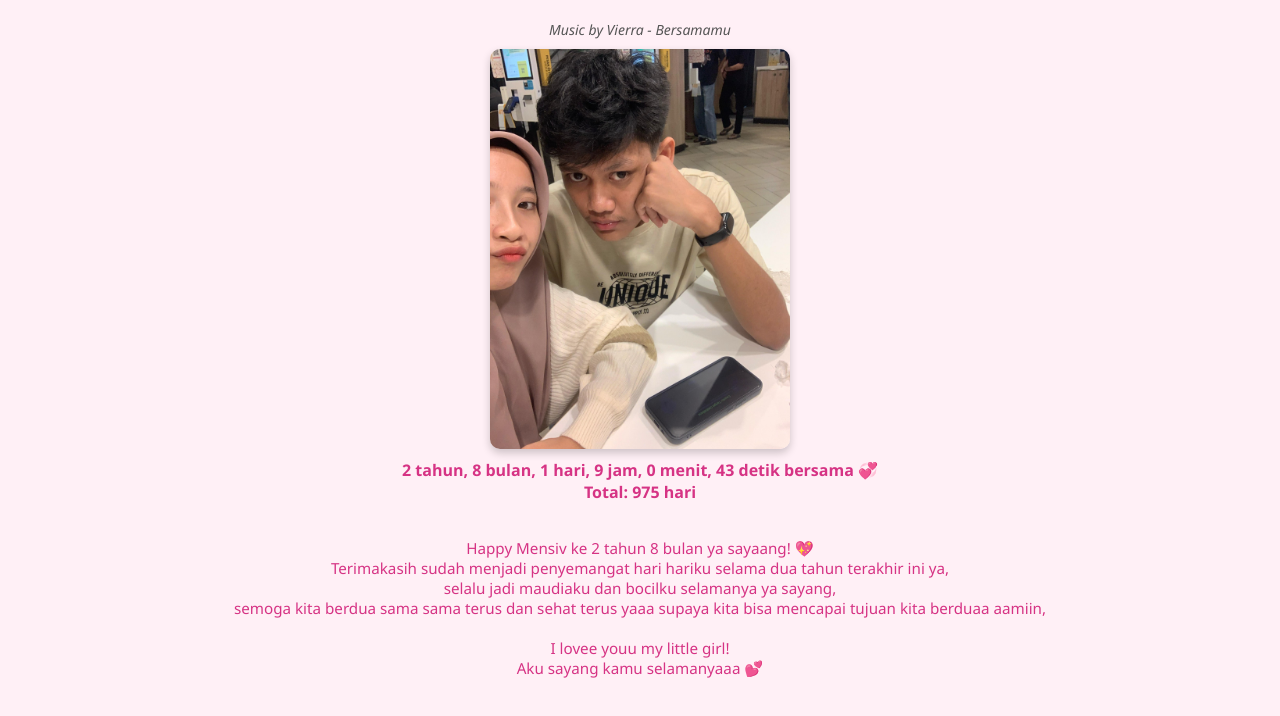
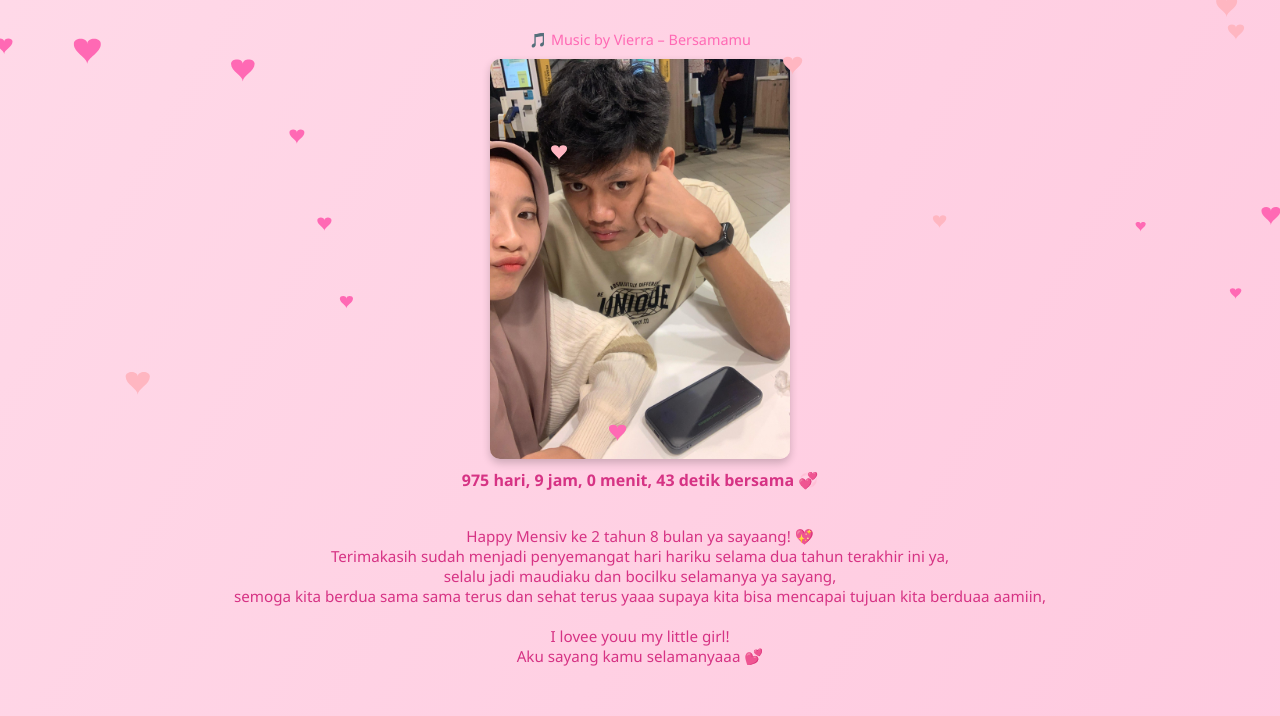
Before and after one commit to sevenoct/formaudy, a plain HTML site: page main.html in a window 1280 px wide. Drawn offline with Linux system fonts and the light colour scheme.

Commit message:
Update main.html

```diff
--- a/main.html
+++ b/main.html
@@ -9,7 +9,9 @@
       margin: 0;
       padding: 0;
       font-family: 'Segoe UI', sans-serif;
-      background-color: #fff0f6;
+      background: linear-gradient(120deg, #fff0f6, #ffe0ec, #ffc0da);
+      background-size: 400% 400%;
+      animation: gradientBG 15s ease infinite;
       color: #d63384;
       display: flex;
       flex-direction: column;
@@ -19,12 +21,23 @@
       text-align: center;
       overflow-x: hidden;
     }
+
+    @keyframes gradientBG {
+      0% { background-position: 0% 50%; }
+      50% { background-position: 100% 50%; }
+      100% { background-position: 0% 50%; }
+    }
+
     .music-player {
       margin-top: 20px;
-      font-size: 14px;
-      color: #555;
-      font-style: italic;
     }
+
+    .music-credit {
+      font-size: 0.9em;
+      margin-top: 10px;
+      color: #ff69b4;
+    }
+
     .photo-container {
       width: 90%;
       max-width: 300px;
@@ -33,20 +46,39 @@
       overflow: hidden;
       box-shadow: 0 4px 8px rgba(0,0,0,0.2);
     }
+
     .photo-container img {
       width: 100%;
       display: block;
+      transition: opacity 0.5s ease-in-out;
     }
+
     .message {
       font-size: 0.95em;
       padding: 15px;
       white-space: pre-line;
     }
+
     .counter {
       margin-top: 10px;
       font-weight: bold;
       font-size: 1em;
     }
+
+    canvas {
+      position: fixed;
+      top: 0;
+      left: 0;
+      pointer-events: none;
+      z-index: 999;
+    }
+
+    #visualizer {
+      width: 100%;
+      height: 60px;
+      margin-top: 10px;
+    }
+
     audio {
       display: none;
     }
@@ -54,11 +86,12 @@
 </head>
 <body>
   <div class="music-player">
-    Music by Vierra - Bersamamu
     <audio id="bgMusic" autoplay loop>
       <source src="audio/bersamamu.mp3" type="audio/mpeg" />
-      Your browser does not support the audio element.
+      Browser tidak mendukung audio.
     </audio>
+    <canvas id="visualizer"></canvas>
+    <div class="music-credit">🎵 Music by Vierra – Bersamamu</div>
   </div>
 
   <div class="photo-container">
@@ -77,68 +110,132 @@
     Aku sayang kamu selamanyaaa 💕
   </div>
 
+  <canvas id="effectCanvas"></canvas>
+
   <script>
-    const startDate = new Date("2022-10-10T20:00:00+07:00");
-
-    function getJakartaTimeNow() {
-      return new Date(new Date().toLocaleString("en-US", { timeZone: "Asia/Jakarta" }));
+    // Counter waktu
+    const start = new Date("2022-10-10T13:00:00+07:00"); // Waktu Jakarta
+    function updateCounter() {
+      const now = new Date();
+      const diff = now - start;
+      const seconds = Math.floor(diff / 1000);
+      const days = Math.floor(seconds / (3600 * 24));
+      const hours = Math.floor((seconds % (3600 * 24)) / 3600);
+      const minutes = Math.floor((seconds % 3600) / 60);
+      const secs = seconds % 60;
+      document.getElementById("counter").innerText =
+        `${days} hari, ${hours} jam, ${minutes} menit, ${secs} detik bersama 💞`;
     }
-
-    function getDurationComponents(start, end) {
-      let years = end.getFullYear() - start.getFullYear();
-      let months = end.getMonth() - start.getMonth();
-      let days = end.getDate() - start.getDate();
-      let hours = end.getHours() - start.getHours();
-      let minutes = end.getMinutes() - start.getMinutes();
-      let seconds = end.getSeconds() - start.getSeconds();
-
-      if (seconds < 0) {
-        seconds += 60;
-        minutes--;
-      }
-      if (minutes < 0) {
-        minutes += 60;
-        hours--;
-      }
-      if (hours < 0) {
-        hours += 24;
-        days--;
-      }
-      if (days < 0) {
-        const prevMonth = new Date(end.getFullYear(), end.getMonth(), 0);
-        days += prevMonth.getDate();
-        months--;
-      }
-      if (months < 0) {
-        months += 12;
-        years--;
-      }
-
-      return { years, months, days, hours, minutes, seconds };
-    }
-
-    function updateCounter() {
-      const now = getJakartaTimeNow();
-      const diffInMs = now - startDate;
-      const totalDays = Math.floor(diffInMs / (1000 * 60 * 60 * 24));
-
-      const { years, months, days, hours, minutes, seconds } = getDurationComponents(startDate, now);
-
-      document.getElementById("counter").innerText =
-        `${years} tahun, ${months} bulan, ${days} hari, ` +
-        `${hours} jam, ${minutes} menit, ${seconds} detik bersama 💞\n` +
-        `Total: ${totalDays} hari`;
-    }
-
     setInterval(updateCounter, 1000);
     updateCounter();
 
+    // Slideshow dengan transisi halus
     const photos = ["images/photo1.jpg", "images/photo2.jpg", "images/photo3.jpg"];
     let index = 0;
     setInterval(() => {
-      index = (index + 1) % photos.length;
-      document.getElementById("slideshow-image").src = photos[index];
+      const img = document.getElementById("slideshow-image");
+      img.style.opacity = 0;
+      setTimeout(() => {
+        index = (index + 1) % photos.length;
+        img.src = photos[index];
+        img.style.opacity = 1;
+      }, 500);
     }, 3000);
+
+    // Musik visualizer
+    const canvas = document.getElementById("visualizer");
+    const ctx = canvas.getContext("2d");
+    canvas.width = window.innerWidth;
+    canvas.height = 60;
+    const audioCtx = new (window.AudioContext || window.webkitAudioContext)();
+    const audio = document.getElementById("bgMusic");
+    const source = audioCtx.createMediaElementSource(audio);
+    const analyser = audioCtx.createAnalyser();
+    source.connect(analyser);
+    analyser.connect(audioCtx.destination);
+    analyser.fftSize = 64;
+    const bufferLength = analyser.frequencyBinCount;
+    const dataArray = new Uint8Array(bufferLength);
+
+    function drawVisualizer() {
+      requestAnimationFrame(drawVisualizer);
+      analyser.getByteFrequencyData(dataArray);
+      ctx.clearRect(0, 0, canvas.width, canvas.height);
+      const barWidth = canvas.width / bufferLength;
+      let x = 0;
+      for (let i = 0; i < bufferLength; i++) {
+        const barHeight = dataArray[i] / 2;
+        ctx.fillStyle = "#ff69b4";
+        ctx.fillRect(x, canvas.height - barHeight, barWidth - 1, barHeight);
+        x += barWidth;
+      }
+    }
+    audio.play().then(() => {
+      drawVisualizer();
+    }).catch(() => {
+      // Autoplay tidak diizinkan
+      document.addEventListener('click', () => {
+        audio.play();
+        drawVisualizer();
+      }, { once: true });
+    });
+
+    // Animasi love / bunga jatuh
+    const effectCanvas = document.getElementById("effectCanvas");
+    const ectx = effectCanvas.getContext("2d");
+    let hearts = [];
+
+    function resizeEffectCanvas() {
+      effectCanvas.width = window.innerWidth;
+      effectCanvas.height = window.innerHeight;
+    }
+    resizeEffectCanvas();
+    window.addEventListener("resize", resizeEffectCanvas);
+
+    function drawHeart(x, y, size) {
+      ectx.beginPath();
+      ectx.moveTo(x, y);
+      ectx.bezierCurveTo(x, y - size / 2, x - size, y - size / 2, x - size, y);
+      ectx.bezierCurveTo(x - size, y + size / 1.5, x, y + size, x, y + size * 1.5);
+      ectx.bezierCurveTo(x, y + size, x + size, y + size / 1.5, x + size, y);
+      ectx.bezierCurveTo(x + size, y - size / 2, x, y - size / 2, x, y);
+      ectx.fillStyle = Math.random() > 0.5 ? "#ff69b4" : "#ffb6c1";
+      ectx.fill();
+    }
+
+    function createHeart() {
+      hearts.push({
+        x: Math.random() * effectCanvas.width,
+        y: -10,
+        size: Math.random() * 10 + 5,
+        speed: Math.random() * 1.5 + 0.5,
+      });
+    }
+    setInterval(createHeart, 300);
+
+    function animateHearts() {
+      ectx.clearRect(0, 0, effectCanvas.width, effectCanvas.height);
+      hearts.forEach((heart, i) => {
+        heart.y += heart.speed;
+        drawHeart(heart.x, heart.y, heart.size);
+        if (heart.y > effectCanvas.height) hearts.splice(i, 1);
+      });
+      requestAnimationFrame(animateHearts);
+    }
+    animateHearts();
+
+    // Popup pesan cinta random
+    const loveMessages = [
+      "Kamu itu paling lucu deh 🥰",
+      "Hari-hariku selalu cerah karena kamu 🌞",
+      "Jangan lupa makan yaa 😘",
+      "Kamu semangatku tiap hari 💖",
+      "Maudy paling gemesin di duniaaa 😍"
+    ];
+    setInterval(() => {
+      const msg = loveMessages[Math.floor(Math.random() * loveMessages.length)];
+      alert(msg);
+    }, 60000); // tiap 60 detik
   </script>
 </body>
 </html>
```
